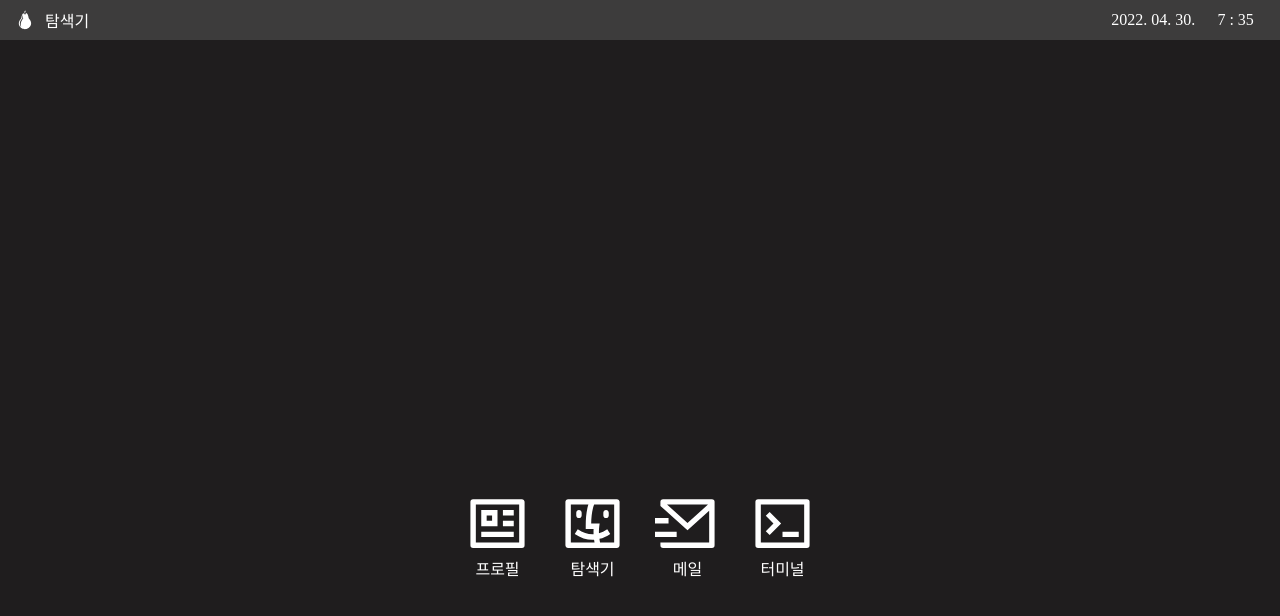
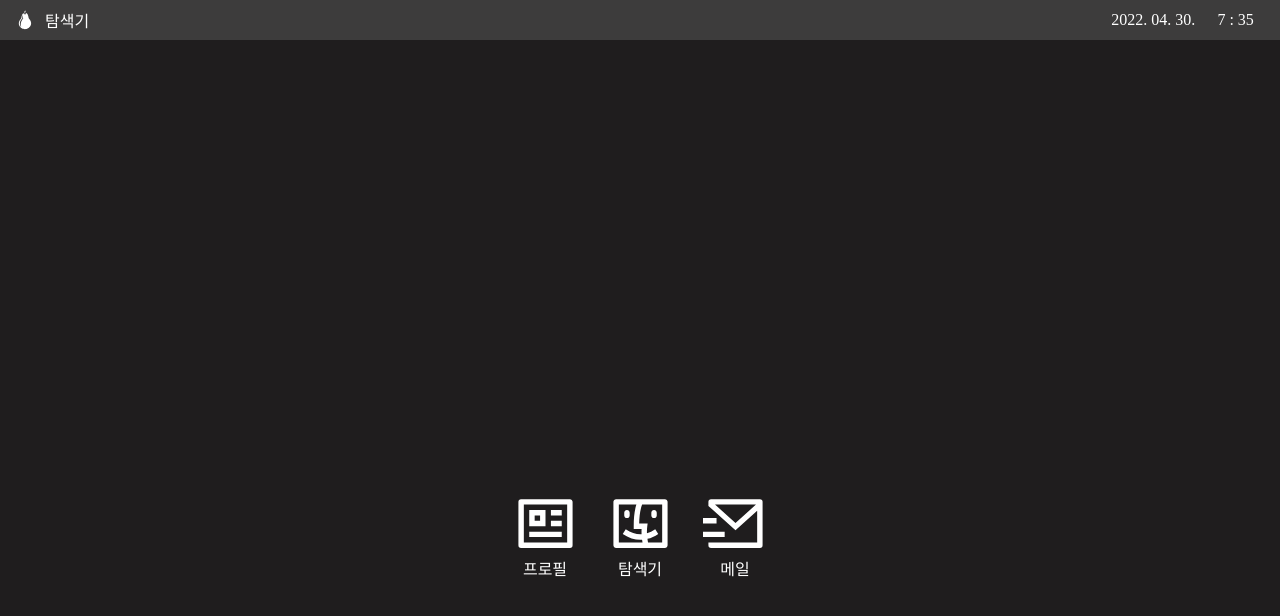
Before and after one commit to Doosies/portfolio, a React (Create React App) app in the folder front/: page /main in a window 1280 px wide. Shown: the top 616 px of the page. Built offline with nearby package versions, Linux system fonts and the light colour scheme.

Commit message:
메인페이지 항목 수정 터미널 제거

```diff
--- a/front/src/modules/application.ts
+++ b/front/src/modules/application.ts
@@ -15,7 +15,7 @@ const initialStateApplication:{appList:ApplicationState[], appCounter: number}
         { applicationName: '프로필', applicationId: 1, applicationType: ApplicationTypes.profile },
         { applicationName: '탐색기', applicationId: 2, applicationType: ApplicationTypes.finder},
         { applicationName: '메일', applicationId: 3, applicationType: ApplicationTypes.sendmail},
-        { applicationName: '터미널', applicationId: 4, applicationType: ApplicationTypes.terminal},
+        // { applicationName: '터미널', applicationId: 4, applicationType: ApplicationTypes.terminal},
         { applicationName: '인터넷', applicationId: 5, applicationType: ApplicationTypes.internet},
     ],
     appCounter: 4,
```
